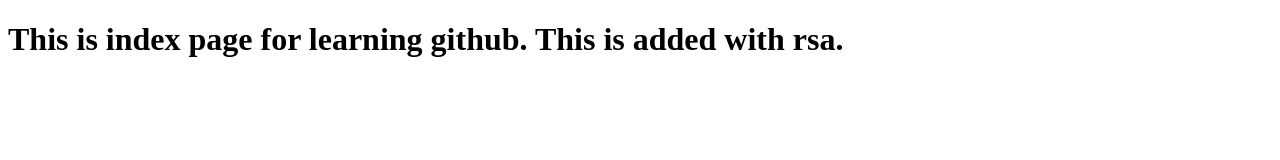
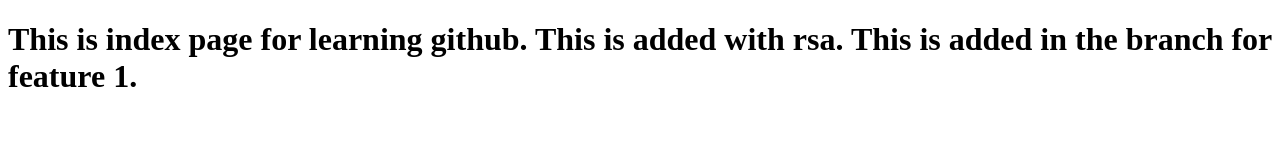
Before and after one commit to kumarabhishek3114/EnableLearning, a plain HTML site: page index.html in a window 1280 px wide. Drawn offline with Linux system fonts and the light colour scheme.

Commit message:
feature added

```diff
--- a/index.html
+++ b/index.html
@@ -7,6 +7,7 @@
         <h1>
             This is index page for learning github.
             This is added with rsa.
+            This is added in the branch for feature 1.
         </h1>
     </body>
 </html>
```
